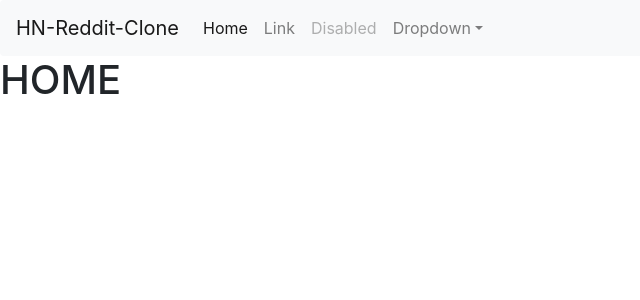
After one commit to avashishta5/HN-Reddit-Clone, a Flask app: template templates/home.html in a window 1280 px wide. The commit adds this page. Shown: the top 300 px of the page, without its empty margins (0-640 px from the left). Run offline with Flask 2, Linux system fonts and the light colour scheme; the template is opened without the code that fills it, so the values that code supplies are empty; some libraries are stand-ins or nearby versions.

Commit message:
Updated Templates

```diff
--- a/app.py
+++ b/app.py
@@ -3,8 +3,8 @@ from flask import Flask, render_template, flash, redirect, url_for, session, log
 app = Flask(__name__)
 
 @app.route('/')
-def index:
-	return 'HOME'
+def index():
+	return render_template('home.html')
 
 if __name__ == '__main__':
 	app.secret_key = ''
--- /dev/null
+++ b/templates/home.html
@@ -0,0 +1,5 @@
+{% extends 'layout.html' %}
+
+{% block body %}
+    <h1>HOME</h1>
+{% endblock %}
--- /dev/null
+++ b/templates/includes/_navbar.html
@@ -0,0 +1,28 @@
+<nav class="navbar navbar-expand-lg navbar-light bg-light rounded">
+  <a class="navbar-brand" href="/">HN-Reddit-Clone</a>
+  <button class="navbar-toggler" type="button" data-toggle="collapse" data-target="#navbarCollapse" aria-controls="navbarCollapse" aria-expanded="false" aria-label="Toggle navigation">
+  <span class="navbar-toggler-icon"></span>
+  </button>
+
+  <div class="collapse navbar-collapse" id="navbarCollapse">
+    <ul class="navbar-nav mr-auto">
+      <li class="nav-item active">
+        <a class="nav-link" href="#">Home <span class="sr-only">(current)</span></a>
+      </li>
+      <li class="nav-item">
+        <a class="nav-link" href="#">Link</a>
+      </li>
+      <li class="nav-item">
+        <a class="nav-link disabled" href="#">Disabled</a>
+      </li>
+      <li class="nav-item dropdown">
+        <a class="nav-link dropdown-toggle" href="http://example.com" id="dropdown09" data-toggle="dropdown" aria-haspopup="true" aria-expanded="false">Dropdown</a>
+        <div class="dropdown-menu" aria-labelledby="dropdown09">
+          <a class="dropdown-item" href="#">Action</a>
+          <a class="dropdown-item" href="#">Another action</a>
+          <a class="dropdown-item" href="#">Something else here</a>
+        </div>
+      </li>
+    </ul>
+  </div>
+</nav>
--- a/templates/layout.html
+++ b/templates/layout.html
@@ -9,11 +9,12 @@
     <title>HN-Reddit-Clone</title>
 </head>
 <body>
-
+	{% include 'includes/_navbar.html' %}
 	{% block body%}
 	{% endblock%}
 
-	<script type="text/javascript" src="https://maxcdn.bootstrapcdn.com/bootstrap/4.0.0/js/bootstrap.bundle.min.js"></script>
-	<script type="text/javascript" src="https://maxcdn.bootstrapcdn.com/bootstrap/4.0.0/js/bootstrap.min.js"></script>
+	<script src="https://code.jquery.com/jquery-3.2.1.slim.min.js" integrity="sha384-KJ3o2DKtIkvYIK3UENzmM7KCkRr/rE9/Qpg6aAZGJwFDMVNA/GpGFF93hXpG5KkN" crossorigin="anonymous"></script>
+    <script src="https://cdnjs.cloudflare.com/ajax/libs/popper.js/1.12.9/umd/popper.min.js" integrity="sha384-ApNbgh9B+Y1QKtv3Rn7W3mgPxhU9K/ScQsAP7hUibX39j7fakFPskvXusvfa0b4Q" crossorigin="anonymous"></script>
+    <script src="https://maxcdn.bootstrapcdn.com/bootstrap/4.0.0/js/bootstrap.min.js" integrity="sha384-JZR6Spejh4U02d8jOt6vLEHfe/JQGiRRSQQxSfFWpi1MquVdAyjUar5+76PVCmYl" crossorigin="anonymous"></script>
 </body>
 </html>
```
